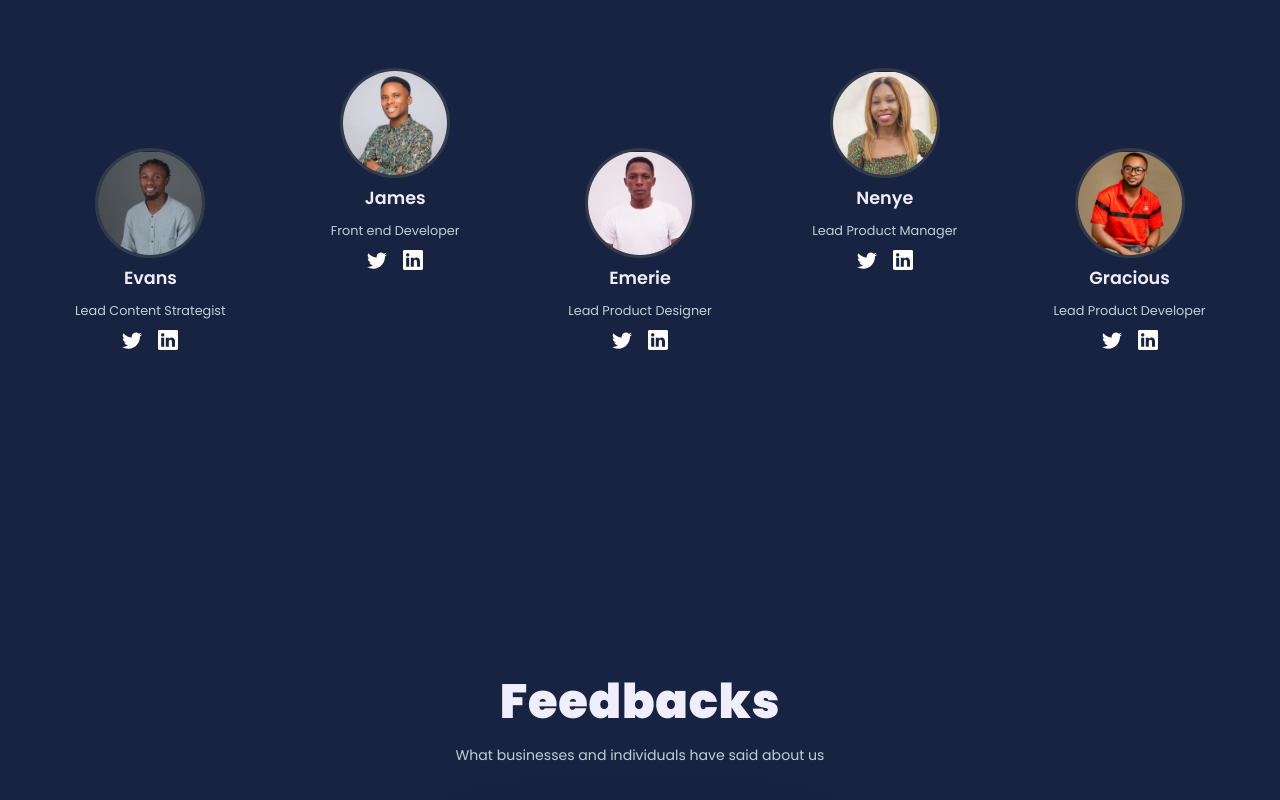
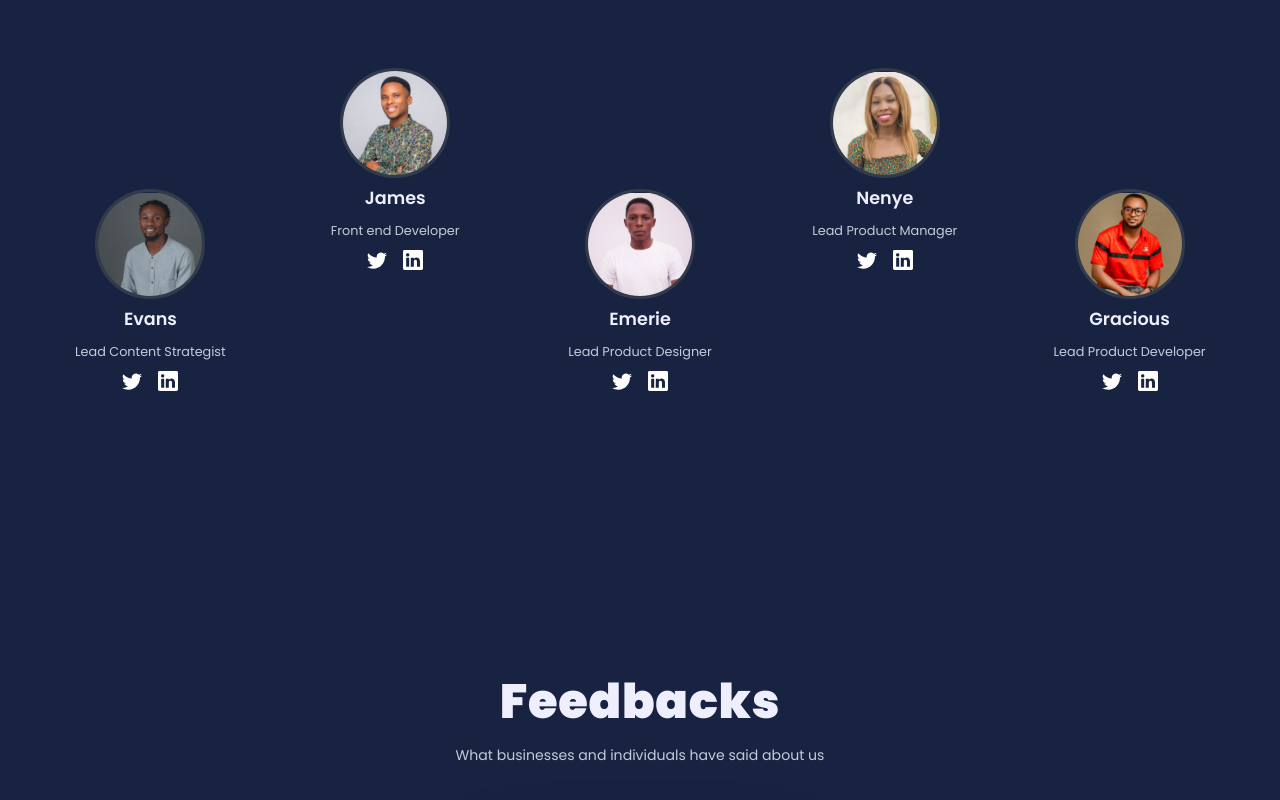
Before and after one commit to DGreegman/dyserf, a Next.js app: page / in a window 1280 px wide. Shown: the part 3255-4055 px from the top of the page. Built offline with nearby package versions, Linux system fonts and the light colour scheme.

Commit message:
teamcard h fix

```diff
--- a/components/Shared/TeamItem.tsx
+++ b/components/Shared/TeamItem.tsx
@@ -15,7 +15,6 @@ const TeamItem = ({ team }: Props) => {
 
   return (
     <Stack
-      minHeight='290px'
       borderRadius={10}
       align='center'
       gap={2}
@@ -41,9 +40,7 @@ const TeamItem = ({ team }: Props) => {
         />
       </Box>
 
-      <CardHeader fontWeight={globalStyles.headerFontWeight - 100}>
-        {team.name}
-      </CardHeader>
+      <CardHeader fontWeight={globalStyles.mediumbold}>{team.name}</CardHeader>
 
       <CardText color={globalStyles.textColor} textAlign='center'>
         {team.position}
```
